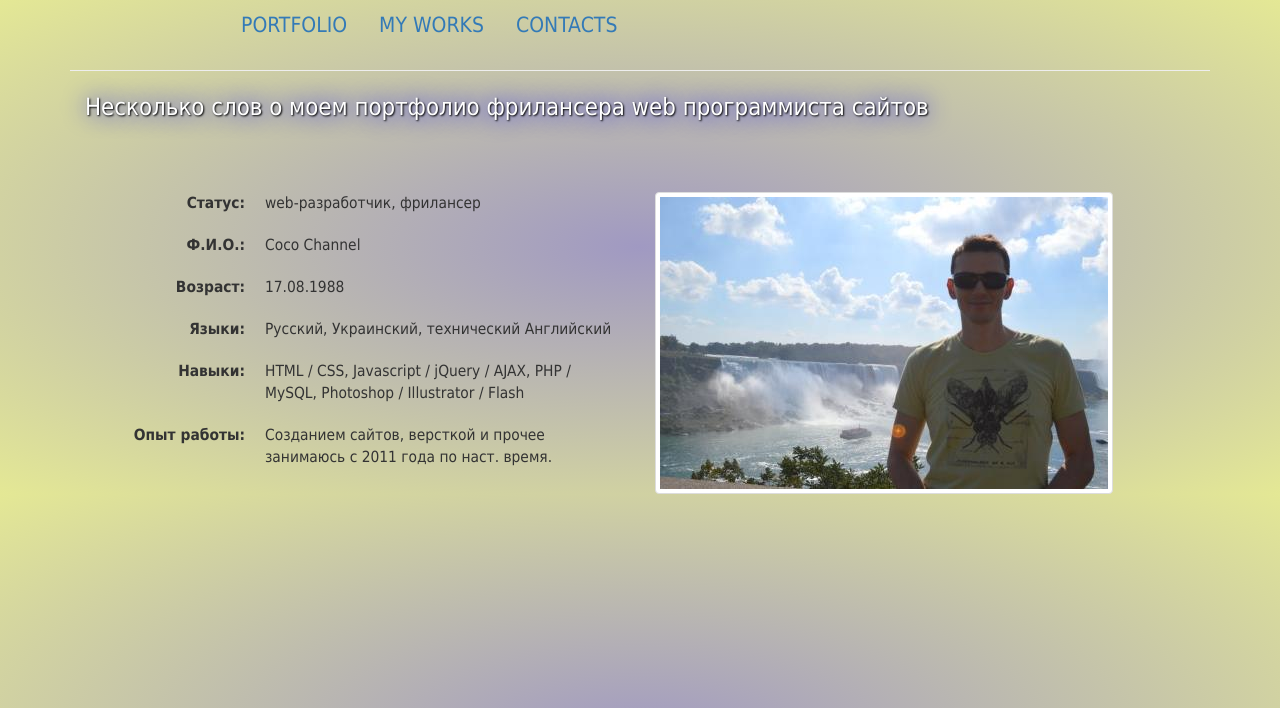
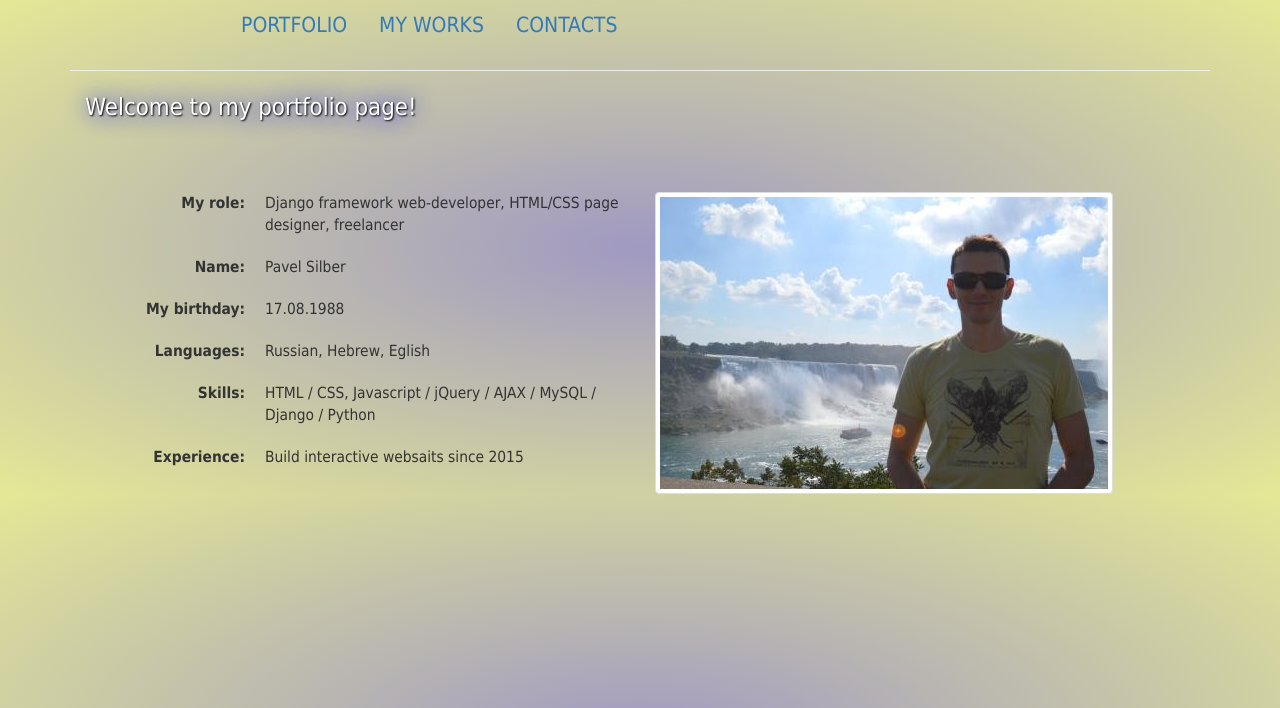
Before and after one commit to Pavel88py/MyPortfolio, a Django app: page / in a window 1280 px wide. Shown: the top 708 px of the page. Run offline with Django 3.2, Linux system fonts and the light colour scheme; some libraries are stand-ins or nearby versions.

Commit message:
lesson 2 Updates

```diff
--- a/MainApp/views.py
+++ b/MainApp/views.py
@@ -1,11 +1,23 @@
 from django.shortcuts import render
 
 # Create your views here.
-
+companyName = 'Zoro company'
 
 def home(request):
-    name = 'Coco Channel'
-    return render(request, 'index.html', {'name': name})
+    myName = 'Pavel Silber'
+    myRole = 'Django framework web-developer, HTML/CSS page designer, freelancer'
+    myAge = '17.08.1988'
+    myLanguages = 'Russian, Hebrew, Eglish'
+    mySkills = 'HTML / CSS, Javascript / jQuery / AJAX / MySQL / Django  / Python'
+    myExperience = 'Build interactive websaits since 2015'
+
+    return render(request, 'index.html', {'myName':myName,
+     						'myRole': myRole,
+     						'myAge':myAge,
+     						'myLanguages':myLanguages,
+     						'mySkills':mySkills,
+     						'myExperience':myExperience,
+     						})
 
 
 def work(request):
@@ -13,7 +25,12 @@ def work(request):
 
 
 def contact(request):
-    return render(request, 'contact.html')
+
+
+    return render(request, 'contact.html', {'companyName': companyName})
+
+    	# , {'companyName':companyName})
+
 
 
 def home2(request):
--- a/MyPortfolio/settings.py
+++ b/MyPortfolio/settings.py
@@ -119,3 +119,7 @@ USE_TZ = True
 # https://docs.djangoproject.com/en/1.9/howto/static-files/
 
 STATIC_URL = '/static/'
+
+STATICFILES_DIRS = (
+    os.path.join(BASE_DIR, "static"),
+    )
--- a/template/index.html
+++ b/template/index.html
@@ -36,40 +36,40 @@
 <hr>
 <!-- +++++++++++++++++++++++++++++++++++++++++++++++++++++++++++++++ -->
 <div class="col-lg-12 col-md-12 col-sm-12 col-xs-12">
-  <p class="title">Несколько слов о моем портфолио фрилансера web программиста сайтов</p>
+  <p class="title">Welcome to my portfolio page!</p>
 </div>
 <!-- +++++++++++++++++++++++++++++++++++++++++++++++++++++++++++++++ -->
 
 <div class="col-lg-6 col-md-6 col-sm-6 col-xs-6 about-me">
 
 <dl class="dl-horizontal">
-  <dt>Статус:</dt>
-  <dd>web-разработчик, фрилансер</dd>
+  <dt>My role:</dt>
+  <dd>{{ myRole }}</dd>
 </dl>
 
 <dl class="dl-horizontal">
-  <dt>Ф.И.О.:</dt>
-  <dd>{{ name }}</dd>
+  <dt>Name:</dt>
+  <dd>{{ myName }}</dd>             <!-- Template-Content -->
 </dl>
 
 <dl class="dl-horizontal">
-  <dt>Возраст:</dt>
-  <dd>17.08.1988</dd>
+  <dt>My birthday:</dt>
+  <dd>{{ myAge }}</dd>
 </dl>
 
 <dl class="dl-horizontal">
-  <dt>Языки:</dt>
-  <dd>Русский, Украинский, технический Английский</dd>
+  <dt>Languages:</dt>
+  <dd>{{ myLanguages }}</dd>
 </dl>
 
 <dl class="dl-horizontal">
-  <dt>Навыки:</dt>
-  <dd>HTML / CSS, Javascript / jQuery / AJAX, PHP / MySQL, Photoshop / Illustrator / Flash</dd>
+  <dt>Skills:</dt>
+  <dd>{{ mySkills }}</dd>
 </dl>
 
 <dl class="dl-horizontal">
-  <dt>Опыт работы:</dt>
-  <dd>Созданием сайтов, версткой и прочее занимаюсь с 2011 года по наст. время.</dd>
+  <dt>Experience:</dt>
+  <dd>{{ myExperience }}</dd>
 </dl>
 
 
@@ -88,6 +88,6 @@
     <!-- jQuery (necessary for Bootstrap's JavaScript plugins) -->
     <script src="https://ajax.googleapis.com/ajax/libs/jquery/1.11.0/jquery.min.js"></script>
     <!-- Include all compiled plugins (below), or include individual files as needed -->
-    <script src="../static/js/bootstrap.min.js"></script>
+    <script src="/static/js/bootstrap.min.js"></script>
   </body>
 </html>
--- a/template/index2.html
+++ b/template/index2.html
@@ -145,10 +145,10 @@
     <!-- /.container -->
 
     <!-- jQuery -->
-    <script src="../static/js/jquery.js"></script>
+    <script src="/static/js/jquery.js"></script>
 
     <!-- Bootstrap Core JavaScript -->
-    <script src="../static/js/bootstrap.min.js"></script>
+    <script src="/static/js/bootstrap.min.js"></script>
 
 </body>
 
```
Also changed, not shown: template/contact.html (+5 -5 lines), template/work.html (+9 -9 lines), 2 other files.
